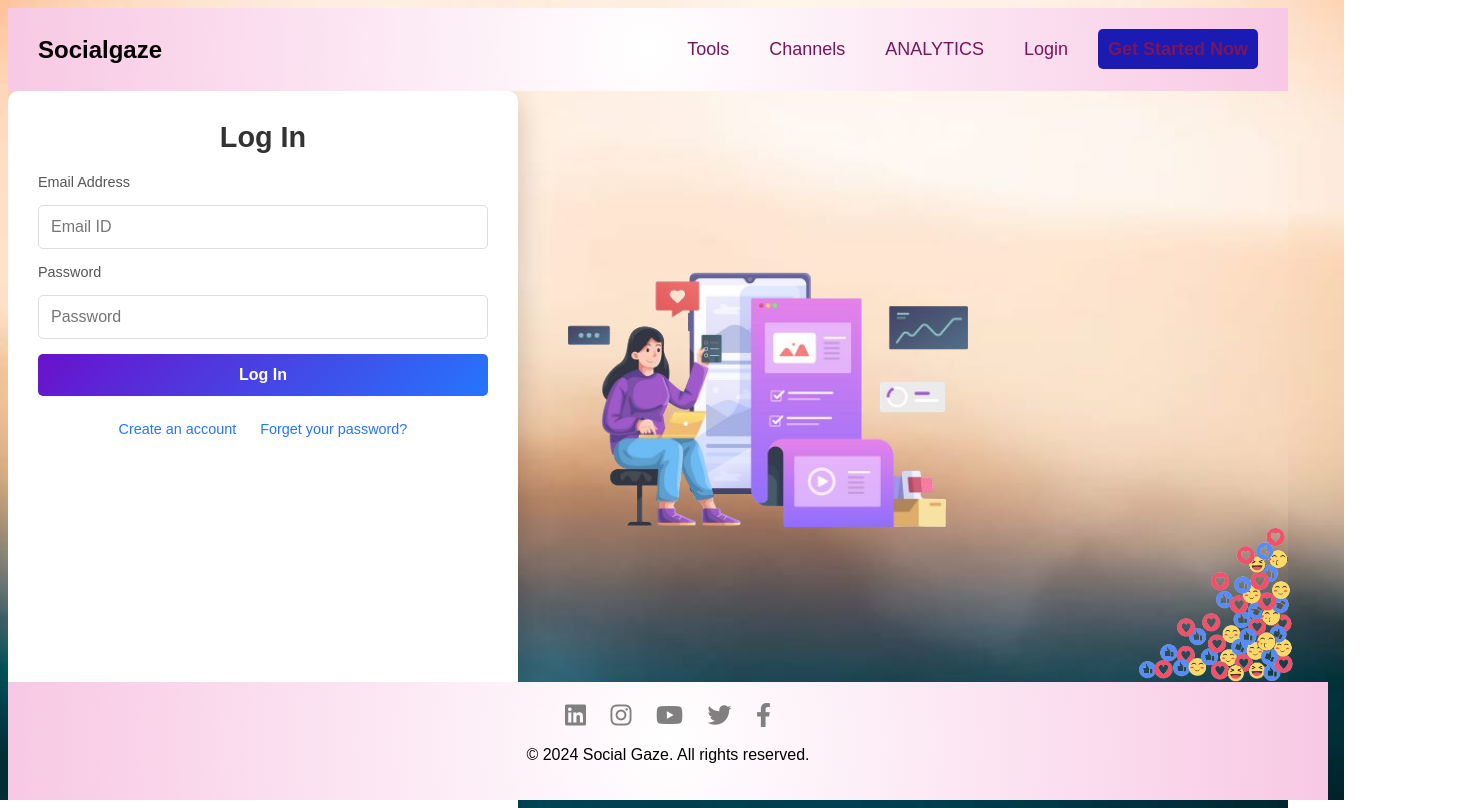
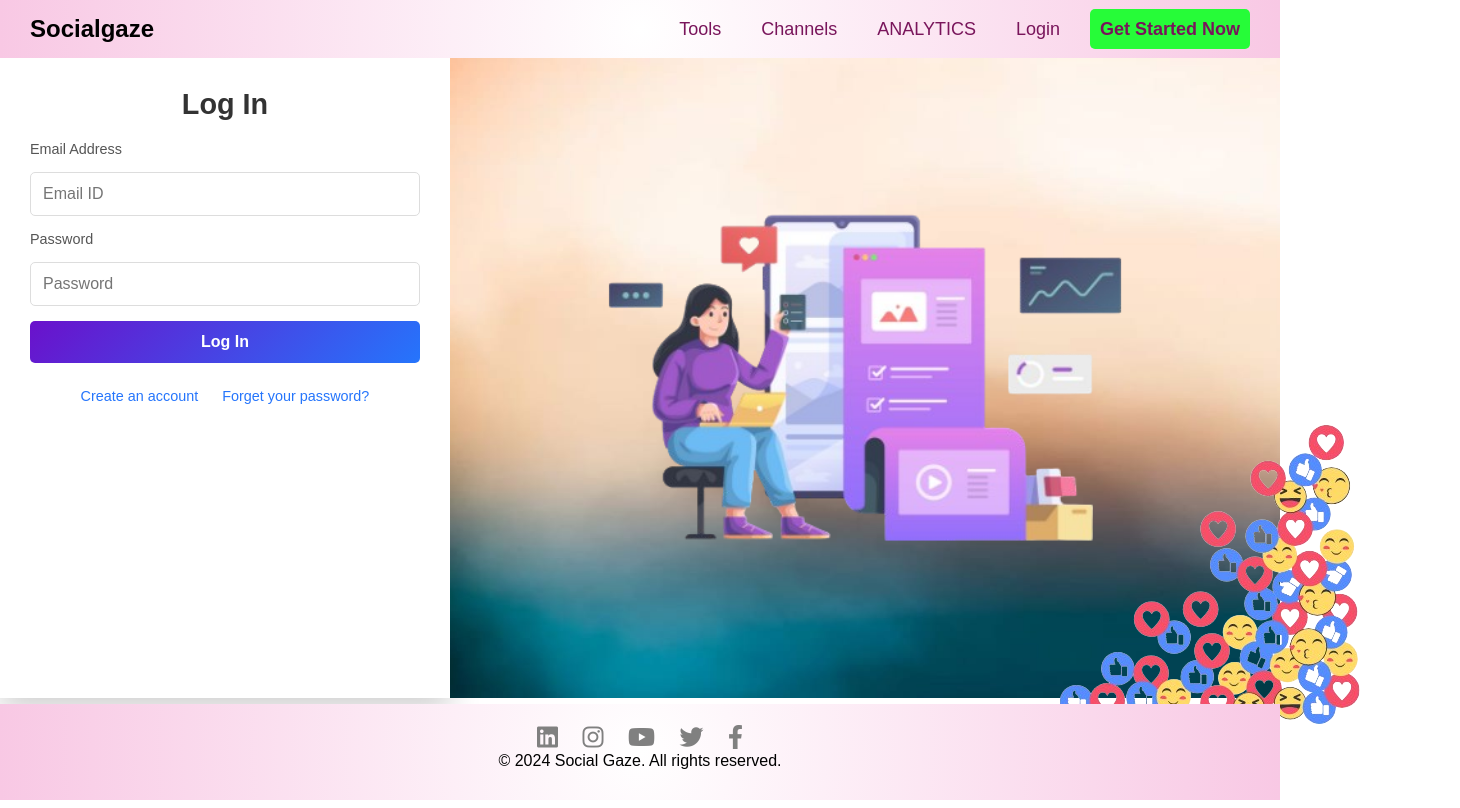
Before and after one commit to Abhinav-Vishwakarma/Socialgaze, a plain HTML site: page Pages/Login.html in a window 1280 px wide. Shown: the whole page, 1460 px wide, since content can reach past the window. Drawn offline with Linux system fonts and the light colour scheme.

Commit message:
login page change

```diff
--- a/Pages/Login.html
+++ b/Pages/Login.html
@@ -1,5 +1,6 @@
 <!DOCTYPE html>
 <html lang="en">
+
 <head>
   <meta charset="UTF-8" />
   <meta name="viewport" content="width=device-width, initial-scale=1.0" />
@@ -25,7 +26,7 @@
   </header>
 
 
-
+  <div class="container">
     <div class="login">
       <div class="heading">Log In</div>
       <form class="login_form" action="#">
@@ -40,10 +41,17 @@
         </div>
       </form>
     </div>
+
+
+
     <div class="side_panel">
       <img src="../Public/images/L1.png" alt="Error" class="ldki">
       <img src="../Public/images/emoji.png" alt="Emoji" class="emj">
     </div>
+
+  </div>
+
+
   <footer class="footer">
     <div class="social-icons">
       <a href="#" target="_blank"><i class="fab fa-linkedin"></i></a>
@@ -56,4 +64,5 @@
   </footer>
 
 </body>
+
 </html>
--- a/Styles/login_page.css
+++ b/Styles/login_page.css
@@ -1,4 +1,4 @@
-//* Global Reset */
+/* Global Reset */
 * {
   margin: 0;
   padding: 0;
@@ -10,9 +10,7 @@ html, body {
   height: 100%;
   overflow: hidden; /* Prevent scrollbars */
   font-family: 'Arial', sans-serif;
-  background-image: url("../Public/images/backgroiund.jpg");
-  background-size: cover;
-  background-repeat: no-repeat;
+
 }
 
 /* Navbar Styling */
@@ -25,6 +23,7 @@ html, body {
   position: sticky;
   top: 0;
   z-index: 100;
+  height: 10%;
 }
 
 /* Logo */
@@ -63,12 +62,11 @@ html, body {
 
 .cta {
   color: white;
-  background-color: rgb(27, 27, 180);
+  background-color: rgb(38, 252, 56);
   color: white;
   font-weight: bold;
   padding: 10px 20px;
   border-radius: 5px;
-
 }
 
 .cta:hover {
@@ -77,13 +75,14 @@ html, body {
 
 /* Footer Styling */
 .footer {
-  background: radial-gradient(circle, rgba(255,255,255,1) 0%, rgba(248,200,228,1) 100%);
   color: black;
   text-align: center;
   padding: 20px;
   position: absolute;
   bottom: 0;
   width: 100%;
+  height: 6rem;
+  background: radial-gradient(circle, rgba(255,255,255,1) 0%, rgba(248,200,228,1) 100%);
 }
 
 .social-icons a {
@@ -98,36 +97,47 @@ html, body {
   color: black;
 }
 
-/* Centered Image (.ldki) */
-.ldki {
+
+.emj {
   position: absolute;
-  top: 50%;
-  left: 60%;
-  transform: translate(-50%, -50%);
-  max-width: 50%;
-  height: auto;
+  bottom: 0%;
+  left: 75%;
+  transform: scaleX(-1); /* Flip horizontally */
+  /* max-width: 20%;
+  height: auto; */
 }
 
-/* Flipped Emoji (.emj) */
-.emj {
-  position: absolute;
-  bottom: 10%; /* Adjust to avoid negative positioning */
-  left: 85%; /* Ensure it stays visible */
-  transform: scaleX(-1); /* Flip horizontally */
-  max-width: 20%;
-  height: auto;
+.container {
+  width: auto;
+  height: 80%;
+  display: flex;
+  flex-direction: row;
+  /* justify-content: space-between; */
+  /* align-items:center; */
+  /* padding:10px; */
+
+}
+.side_panel{
+  width: 100%;
+  height: 100%;
+  display: flex;
+  justify-content: center;
+  /* justify-content: space-between; */
+  background-image: url("../Public/images/backgroiund.jpg");
+  background-size: cover;
+  background-repeat: no-repeat;
 }
 
 /* Login Section */
 /* Login Container */
 .login {
-  width: 450px;
+  min-width: 450px;
   padding: 30px;
   height: 100%;
-  background: #ffffff;
-  border-radius: 10px;
+  background: rgba(255, 255, 255, 0.9);
   box-shadow: 0 10px 30px rgba(0, 0, 0, 0.2);
   animation: fadeIn 1s ease-in-out;
+  /* border-radius: 10px; */
 }
 
 /* Heading */
@@ -249,11 +259,11 @@ html, body {
   }
 }
 
-.pricingpage_text{
+.pricingpage_text {
   font-weight: bold;
   text-shadow: #333;
- right: 30%;
- font-family: "Cookie", serif;
+  right: 30%;
+  font-family: "Cookie", serif;
   font-weight: 400;
   font-style: normal;
   font-size: 50px;
@@ -261,19 +271,11 @@ html, body {
   display: flex;
   justify-content: center;
   margin-bottom: 35px;
-
 }
 
 .emoji {
   position: absolute;
   height: 40%;
-   left:0%;
-margin-left: 0;
+  left: 0%;
+  margin-left: 0;
 }
-
-/*
-.cookie-regular
-  font-family: "Cookie", serif;
-  font-weight: 400;
-  font-style: normal;
-} */
```
Lines whose indentation alone changed are shown as unchanged.
